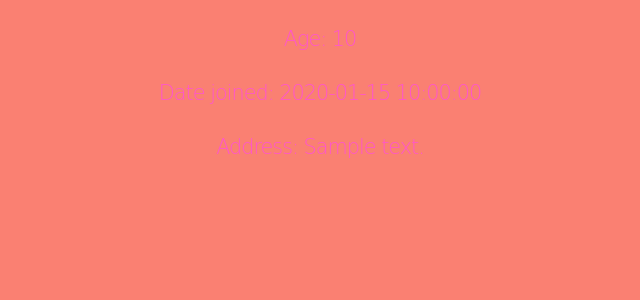
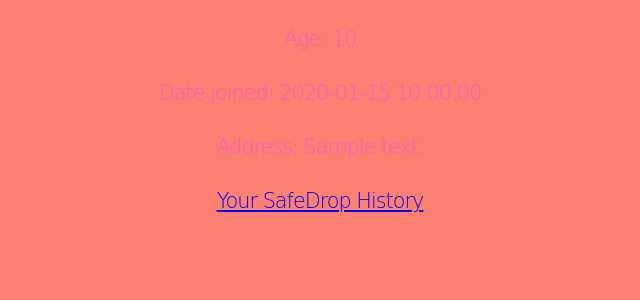
Before and after one commit to maximilianjohnson/safe-drop, a Flask app: page /profile/ in a window 1280 px wide. Shown: the part 318-618 px from the top of the page, without its empty margins (320-960 px from the left). Run offline with Flask 2, Linux system fonts and the light colour scheme; a user stored in the database is signed in; tables that the repository leaves empty hold one stand-in row (values such as "Sample post"); a database or web service that is not in the repository returns one stand-in record (values such as "Sample title"); some libraries are stand-ins or nearby versions.

Commit message:
added to profile

```diff
--- a/Webpage/templates/profile.html
+++ b/Webpage/templates/profile.html
@@ -9,5 +9,6 @@
   <h3>Age: {{Age}}<h3>
   <h3>Date joined: {{date_joined}}<h3>
   <h3>Address: {{Address}}<h3>
+  <a href="{{url_for('history')}}">Your SafeDrop History</a>
 </div>
 {%endblock%}
```
